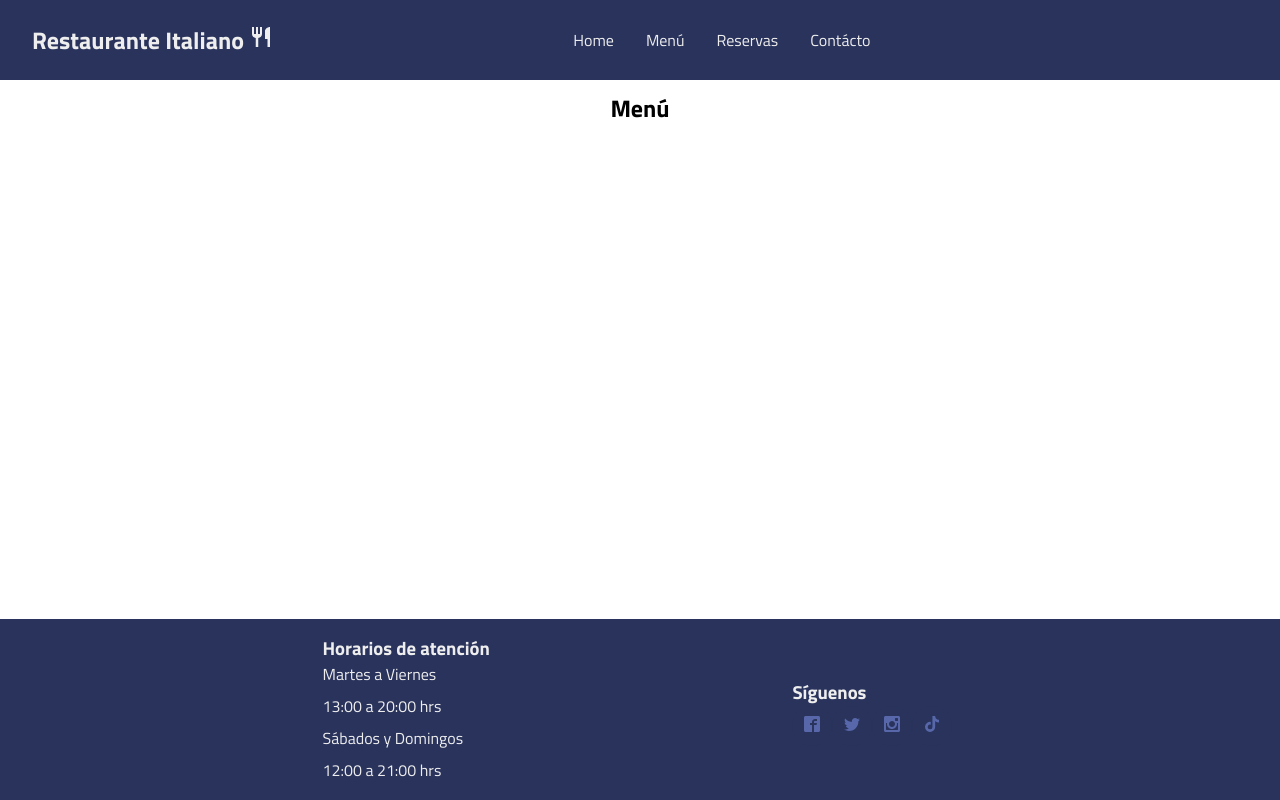
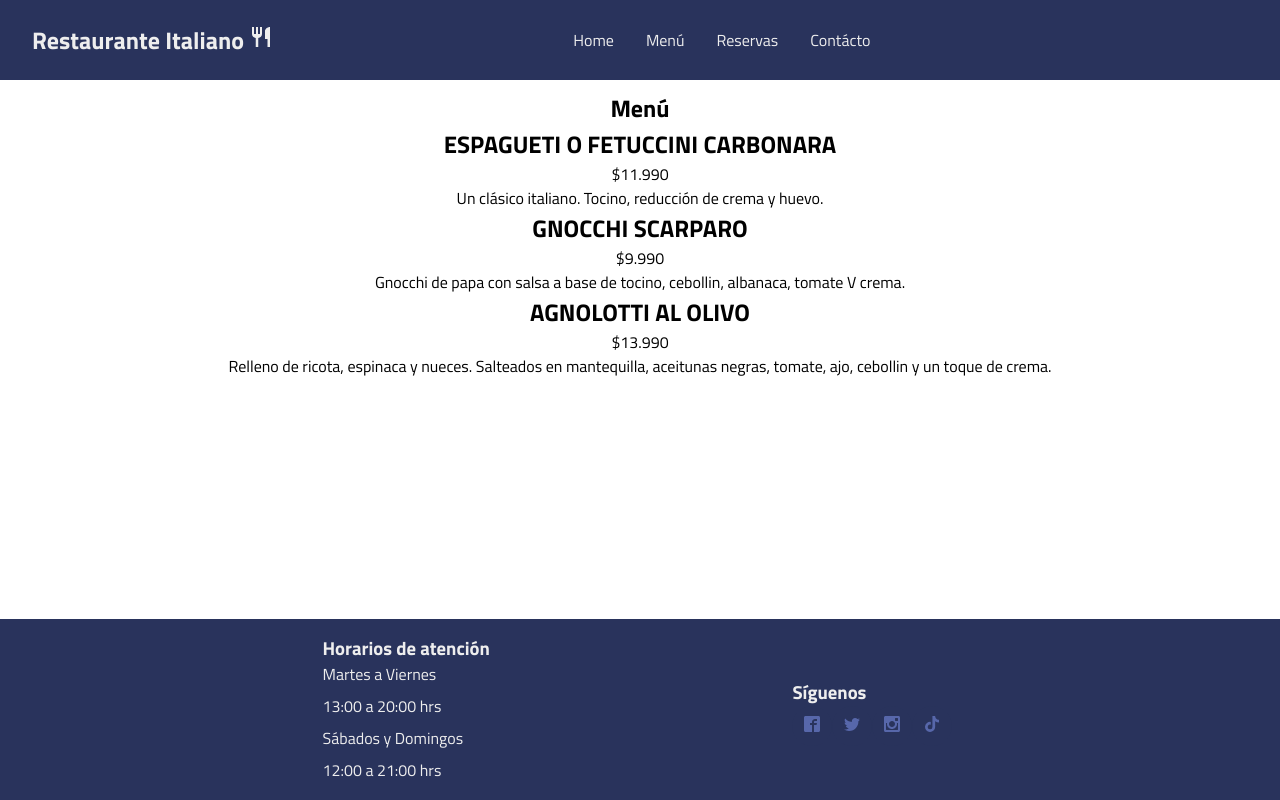
Before and after one commit to Franco-Odone/proyecto4M2BUDD-restaurantApp, a React (Create React App) app: page /menu in a window 1280 px wide. Built offline with nearby package versions, Linux system fonts and the light colour scheme.

Commit message:
Update Menu.js

```diff
--- a/src/views/Menú/Menu.js
+++ b/src/views/Menú/Menu.js
@@ -1,9 +1,35 @@
-import "./menu.css"
+import "./menu.css";
 
 const Menu = () => {
   return (
     <div className="menu">
       <h2>Menú</h2>
+      <div className="contenedor-menu">
+        <div className="platos-calientes">
+          <div>
+            <h2>ESPAGUETI O FETUCCINI CARBONARA</h2>
+            <span>$11.990</span>
+            <p>Un clásico italiano. Tocino, reducción de crema y huevo.</p>
+          </div>
+          <div>
+            <h2>GNOCCHI SCARPARO</h2>
+            <span>$9.990</span>
+            <p>
+              Gnocchi de papa con salsa a base de tocino, cebollin, albanaca,
+              tomate V crema.
+            </p>
+          </div>
+        </div>
+        <div>
+          <h2>AGNOLOTTI AL OLIVO</h2>
+          <span>$13.990</span>
+          <p>
+            Relleno de ricota, espinaca y nueces. Salteados en mantequilla,
+            aceitunas negras, tomate, ajo, cebollin y un toque de crema.
+          </p>
+        </div>
+        <div className="pizzas"></div>
+      </div>
     </div>
   );
 };
```
